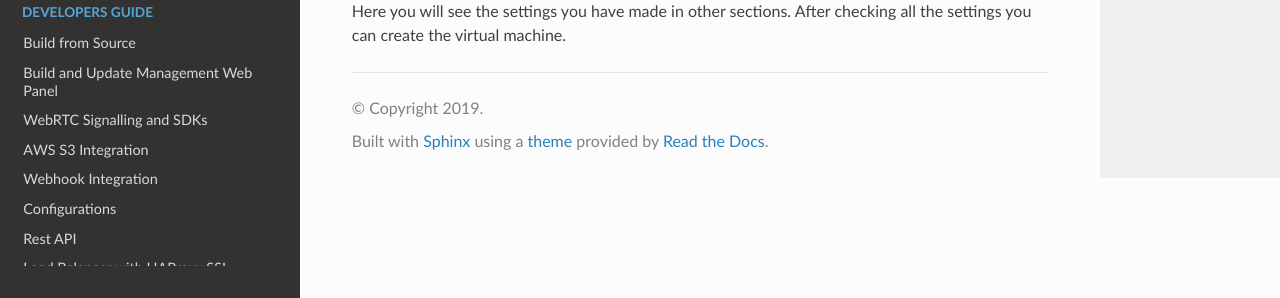
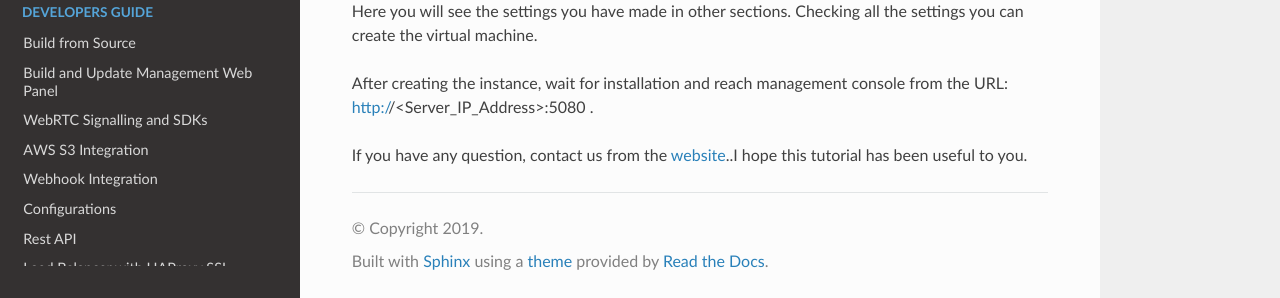
Before and after one commit to sachinmsahrma/Ant-Media-Docs, a Sphinx documentation site: the page built from docs/Create-Deploy-In-Azure.rst, in a window 1280 px wide and 900 px high, scrolled down 5540 px, cut to the strip 602-900 px from the top of the window. Built offline with Sphinx 7.4.7 and the Read the Docs theme 2.0.0, drawn with Linux system fonts in a browser that asks for light colours; some of the changed text lies outside the part shown.

Commit message:
Update Create-Deploy-In-Azure.rst

```diff
--- a/docs/Create-Deploy-In-Azure.rst
+++ b/docs/Create-Deploy-In-Azure.rst
@@ -116,4 +116,8 @@ Part 7 – “Review + Create” in Create Virtual Machine
    :alt: Review + Create section in Azure Marketplace Virtual Machine
 
 Here you will see the settings you have made in other sections.
-After checking all the settings you can create the virtual machine.
+Checking all the settings you can create the virtual machine.
+
+After creating the instance, wait for installation and reach management console from the URL: http://<Server_IP_Address>:5080 .
+
+If you have any question, contact us from the `website <https://antmedia.io/#contact>`_..I hope this tutorial has been useful to you.
```
Also changed, not shown: other parts of docs/Create-Deploy-In-Azure.rst (+1 -1 lines).
